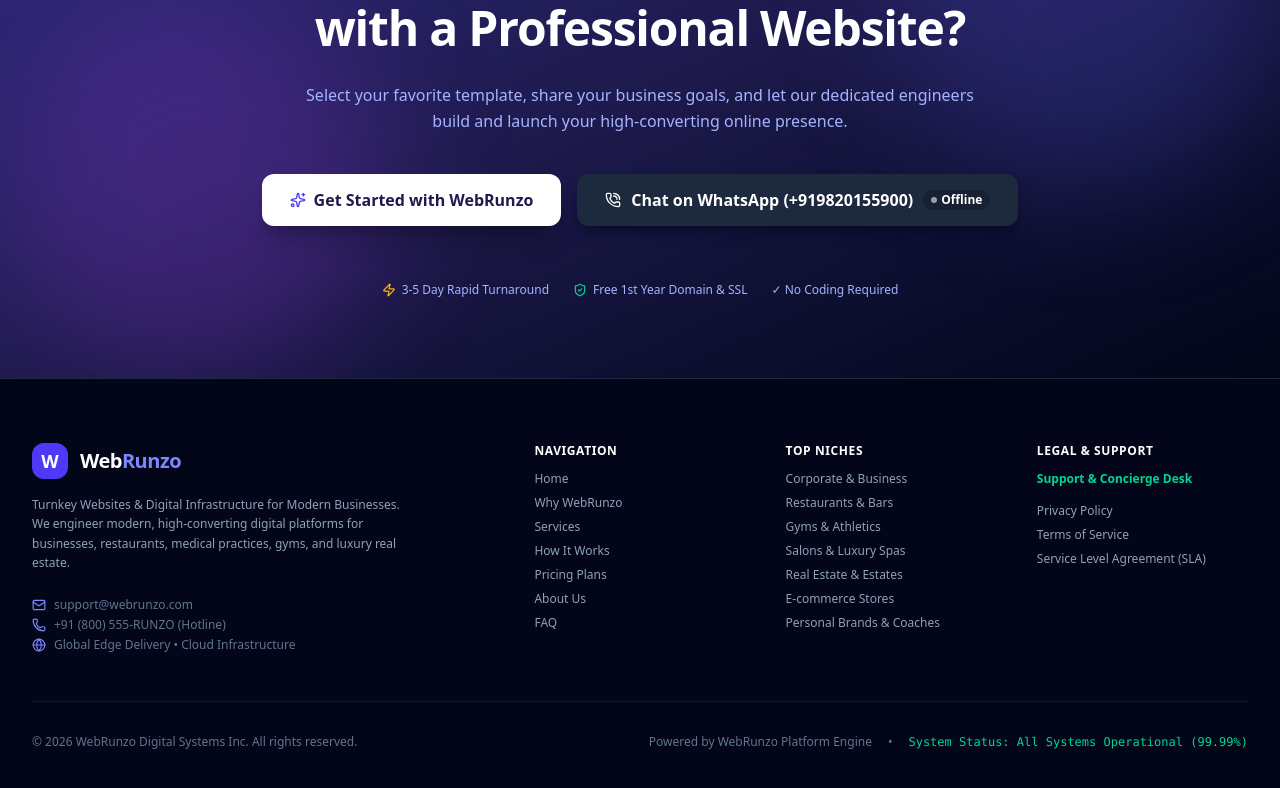
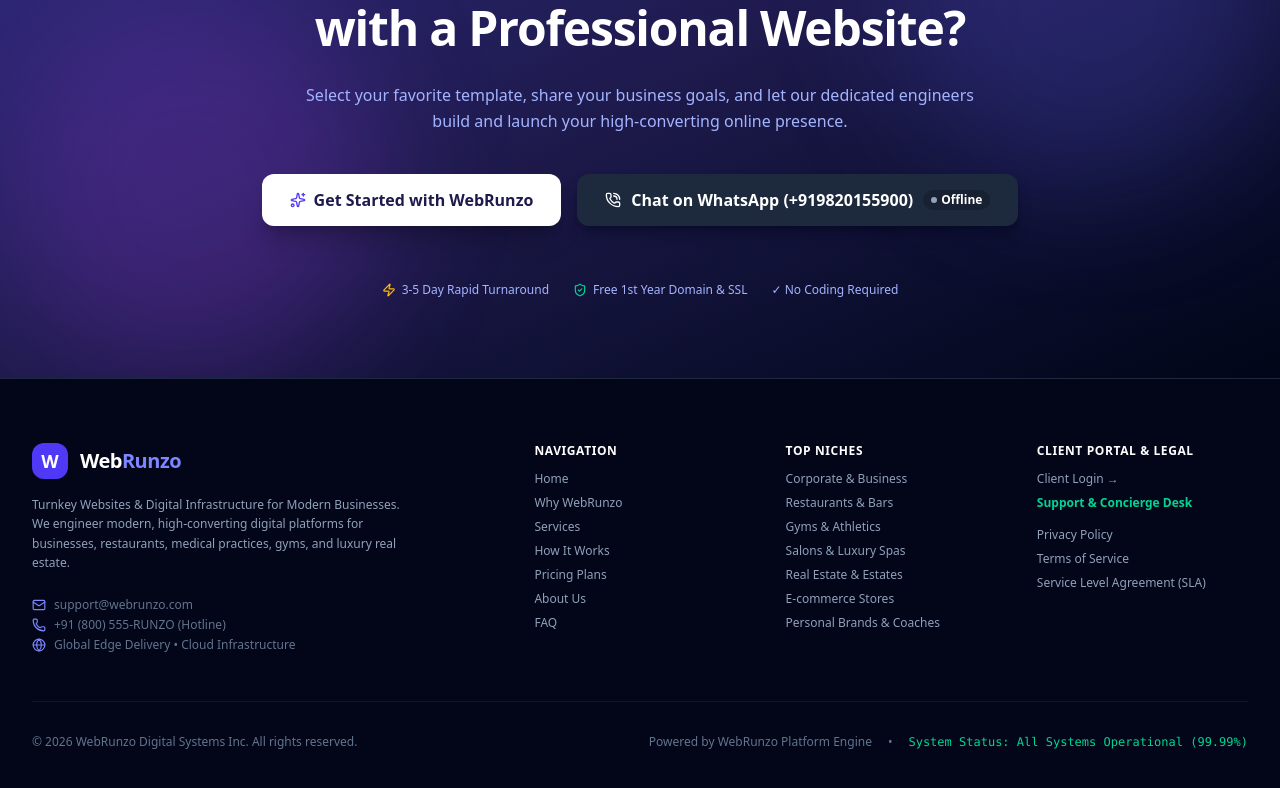
Before and after one commit to daizy0097-web/WebRunzo-platform, a React (Vite) app: page / in a window 1280 px wide. Shown: the part 10257-11045 px from the top of the page. Built offline with nearby package versions, Linux system fonts and the light colour scheme; no server answers.

Commit message:
feat(ui): add client login access to public navigation
Update PublicFooter and PublicNavbar to display a 'Client Login' option for guest users, ensuring consistent access to the client portal experience across the platform.

```diff
--- a/src/components/public/PublicFooter.tsx
+++ b/src/components/public/PublicFooter.tsx
@@ -81,19 +81,21 @@
           {/* Col 4: Portals & Legal */}
           <div className="space-y-3">
             <div className="font-bold text-white uppercase text-xs tracking-wider">
-              {session.role !== 'guest' ? 'Client Portal & Legal' : 'Legal & Support'}
+              Client Portal & Legal
             </div>
             <ul className="space-y-2">
-              {session.role !== 'guest' && (
-                <li>
-                  <button
-                    onClick={() => setCurrentExperience(session.role === 'admin' ? 'admin' : 'client')}
-                    className="text-amber-400 hover:text-amber-300 font-semibold transition flex items-center gap-1 cursor-pointer"
-                  >
-                    <span>{session.role === 'admin' ? 'Owner Admin Dashboard →' : 'Client Dashboard →'}</span>
-                  </button>
-                </li>
-              )}
+              <li>
+                <button
+                  id="btn-footer-client-login"
+                  onClick={() => {
+                    setCurrentExperience('client');
+                    window.scrollTo({ top: 0, behavior: 'smooth' });
+                  }}
+                  className="text-slate-400 hover:text-indigo-400 transition flex items-center gap-1 cursor-pointer text-xs"
+                >
+                  <span>{session.role !== 'guest' ? (session.role === 'admin' ? 'Owner Admin Dashboard →' : 'Client Dashboard →') : 'Client Login →'}</span>
+                </button>
+              </li>
               <li>
                 <button
                   id="btn-footer-support-concierge"
--- a/src/components/public/PublicNavbar.tsx
+++ b/src/components/public/PublicNavbar.tsx
@@ -171,7 +171,7 @@
               <span>Support & Concierge</span>
             </button>
 
-            {session.role !== 'guest' && (
+            {session.role !== 'guest' ? (
               <button
                 onClick={() => {
                   setMobileMenuOpen(false);
@@ -181,6 +181,17 @@
               >
                 {session.role === 'admin' ? 'Admin Portal' : 'Client Portal'}
               </button>
+            ) : (
+              <button
+                id="btn-nav-mobile-client-login"
+                onClick={() => {
+                  setMobileMenuOpen(false);
+                  setCurrentExperience('client');
+                }}
+                className="w-full text-center py-2.5 rounded-xl border border-slate-800 hover:border-slate-700 bg-slate-900/60 hover:bg-slate-900 text-slate-400 hover:text-slate-200 font-medium text-xs cursor-pointer transition-all duration-150 focus-visible:outline-none focus-visible:ring-2 focus-visible:ring-indigo-500"
+              >
+                Client Login
+              </button>
             )}
           </div>
         </div>
```
